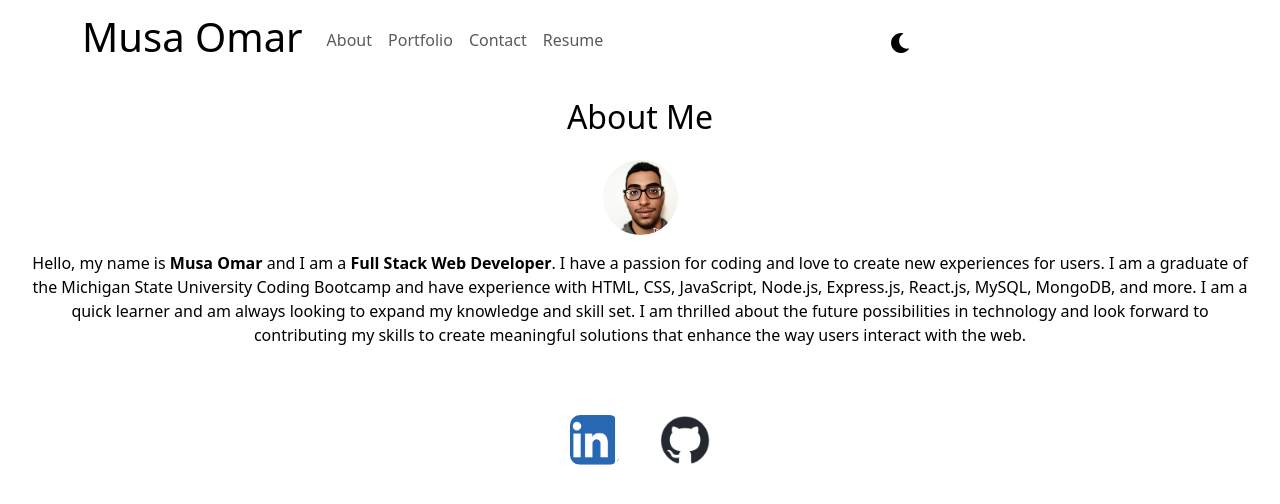
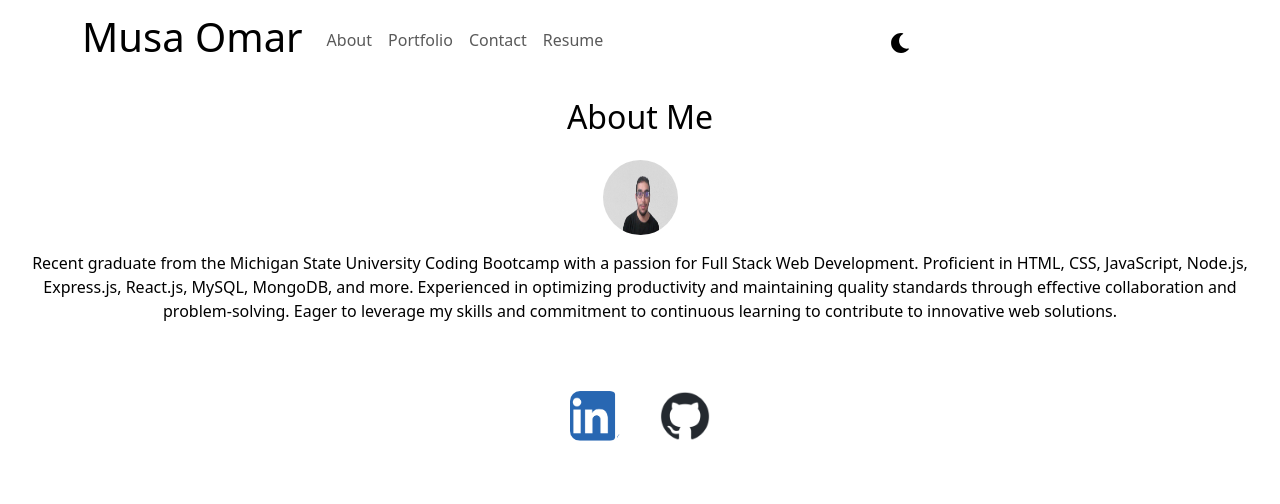
Before and after one commit to musaomark01/Portfolio, a React (Vite) app: page / in a window 1280 px wide. Shown: the top 504 px of the page. Built offline with nearby package versions, Linux system fonts and the light colour scheme.

Commit message:
update resume,my image, about me and projects description

```diff
--- a/src/components/pages/aboutMe.jsx
+++ b/src/components/pages/aboutMe.jsx
@@ -11,13 +11,10 @@ export default function AboutMe() {
             }} />
 
             <p className="text-center m-3">
-                Hello, my name is <strong>Musa Omar</strong> and I am a <strong>Full Stack Web Developer</strong>.
-                I have a passion for coding and love to create new experiences for users. I am a graduate of the
-                Michigan State University Coding Bootcamp and have experience with HTML, CSS, JavaScript, Node.js,
-                Express.js, React.js, MySQL, MongoDB, and more. I am a quick learner and am always looking to expand
-                my knowledge and skill set. I am thrilled about the future possibilities in technology and look
-                forward to contributing my skills to create meaningful solutions that enhance the way users interact
-                with the web.
+            Recent graduate from the Michigan State University Coding Bootcamp with a passion for Full Stack Web Development.
+            Proficient in HTML, CSS, JavaScript, Node.js, Express.js, React.js, MySQL, MongoDB, and more.
+            Experienced in optimizing productivity and maintaining quality standards through effective collaboration and problem-solving.
+            Eager to leverage my skills and commitment to continuous learning to contribute to innovative web solutions.
             </p>
         </section>
     );
--- a/src/components/pages/portfolio.jsx
+++ b/src/components/pages/portfolio.jsx
@@ -4,7 +4,7 @@ export default function Portfolio() {
     const projects = [
         {
             title: 'Itinerary Planner',
-            description: ' Crafted using HTML, CSS, JavaScript, Third Party API, PureCSS, Dayjs, and jquery to create a web application that allows users to plan their trips',
+            description: 'A web application that enables users to plan their trips. Built with HTML, CSS, JavaScript, Third Party API, PureCSS, Dayjs, and jQuery.',
             repo: 'https://github.com/JohnPaulZigterman/itinerary-planner.git',
             gitHubLogo: '/github-mark.png',
             deploy: 'https://johnpaulzigterman.github.io/itinerary-planner/',
@@ -12,7 +12,7 @@ export default function Portfolio() {
         },
         {
             title: 'Album Review Site',
-            description: 'Using MVC Structure, Node.js, Express, MySQL, Sequelize, Handlebars, and Bootstrap to create a web application that allows users to review songs and albums',
+            description: 'A web application that lets users review songs and albums. Developed using MVC Structure, Node.js, Express, MySQL, Sequelize, Handlebars, and Bootstrap.',
             repo: 'https://github.com/JohnPaulZigterman/review-site.git',
             gitHubLogo: '/github-mark.png',
             deploy: 'https://album-review-site-715f772b98d0.herokuapp.com/',
@@ -20,7 +20,7 @@ export default function Portfolio() {
         },
         {
             title: 'ITINERATE',
-            description: 'A full-stack application built on the MERN stack, using MongoDB, Express, React, node.js, graphql, apollo, and jwt to create a web application that allows users to plan their trips, and share their itineraries with others.',
+            description: 'A full-stack MERN application that allows users to plan their trips and share their itineraries with others. Utilizes MongoDB, Express, React, Node.js, GraphQL, Apollo, and JWT.',
             repo: 'https://github.com/JohnPaulZigterman/itinerary-site.git',
             gitHubLogo: '/github-mark.png',
             deploy: 'https://itinerate.onrender.com',
```
Also changed, not shown: public/myImage.png, 1 other file (tests, documents, lock files or other folders).
